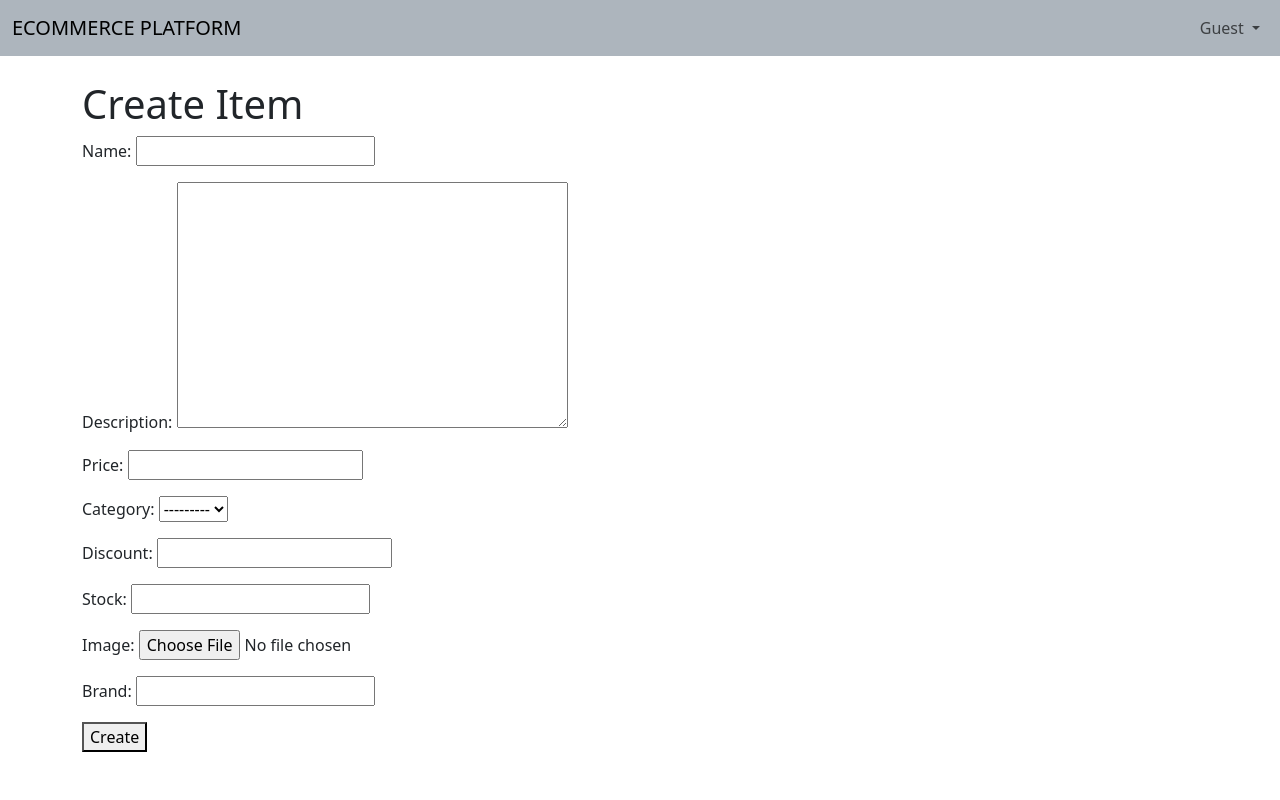
After one commit to Shamit2105/woc7.0-django-ecommerce-Shamit, a Django app: page /create_item/1/ in a window 1280 px wide. The commit adds this page. Run offline with Django 5.2, Linux system fonts and the light colour scheme; data that the repository does not hold is empty.

Commit message:
seller can add items via templates

```diff
--- a/products/urls.py
+++ b/products/urls.py
@@ -1,8 +1,10 @@
 from django.urls import path
-from .views import ItemListView,ItemDetailView
+from .views import CategoryCreateView,SubcategoryCreateView,ItemCreateView,ItemListView,ItemDetailView
 
 urlpatterns = [
     path('', ItemListView.as_view(), name='home'),
     path('product/<int:pk>/', ItemDetailView.as_view(), name='product_detail'),
-
+    path('create_category/<int:user_id>/',CategoryCreateView.as_view(),name='create_category'),
+    path('create_subcategory/<int:user_id>/',SubcategoryCreateView.as_view(),name='create_subcategory'),
+    path('create_item/<int:user_id>/',ItemCreateView.as_view(),name='create_item'),
 ]
--- a/products/views.py
+++ b/products/views.py
@@ -1,8 +1,29 @@
+from django.urls import reverse_lazy
 from django.shortcuts import render
 from django.views.generic import ListView,TemplateView,DetailView
+from django.views.generic.edit import CreateView,FormView
 
 from .models import Category, SubCategory, Item
+from .forms import CategoryForm,SubCategoryForm,ItemForm
 # Create your views here.
+
+class CategoryCreateView(CreateView):
+    model = Category
+    template_name = 'category_create.html'
+    form_class = CategoryForm
+    success_url = reverse_lazy('home')
+
+class SubcategoryCreateView(CreateView):
+    model = SubCategory
+    template_name = 'subcategory_create.html'
+    form_class = SubCategoryForm
+    success_url = reverse_lazy('home')
+
+class ItemCreateView(CreateView):
+    model = Item
+    template_name = 'item_create.html'
+    form_class = ItemForm
+    success_url = reverse_lazy('home')
 
 class ItemListView(ListView):
     template_name = 'home.html'
--- a/templates/_base.html
+++ b/templates/_base.html
@@ -28,6 +28,30 @@
             </button>
             <div class="collapse navbar-collapse" id="navMenu">
                 <ul class="navbar-nav ms-auto">
+                    {% if user.user_type == 'seller' %}
+                    <li class="nav-item dropdown">
+                        <a
+                            class="nav-link dropdown-toggle"
+                            href="#"
+                            id="userDropdown"
+                            role="button"
+                            data-bs-toggle="dropdown"
+                            aria-expanded="false">
+                            Seller Options
+                        </a>
+                        <ul class="dropdown-menu dropdown-menu-end" aria-labelledby="userDropdown">
+                            <li>
+                                <a class="dropdown-item" href="{% url 'create_category' user.id %}">Create Category</a>
+                            </li>
+                            <li>
+                                <a class="dropdown-item" href="{% url 'create_subcategory' user.id %}">Create Subcategory</a>
+                            </li>
+                            <li>
+                                <a class="dropdown-item" href="{% url 'create_item' user.id %}">Create Item</a>
+                            </li>
+                        </ul>
+                    </li>
+                    {% endif %}
                     {% if user.is_authenticated %}
                     <li class="nav-item dropdown">
                         <a
--- /dev/null
+++ b/templates/item_create.html
@@ -0,0 +1,12 @@
+{% extends '_base.html' %}
+
+{% block title %}Create New Item{% endblock title %}
+
+{% block content %}
+<h1>Create Item</h1>
+<form method="post">
+  {% csrf_token %}
+  {{ form.as_p }}
+  <button type="submit">Create</button>
+</form>
+{% endblock content %}
```
Also changed, not shown: templates/category_create.html (added, +12 -0 lines), templates/home.html (+7 -3 lines), templates/subcategory_create.html (added, +12 -0 lines).
